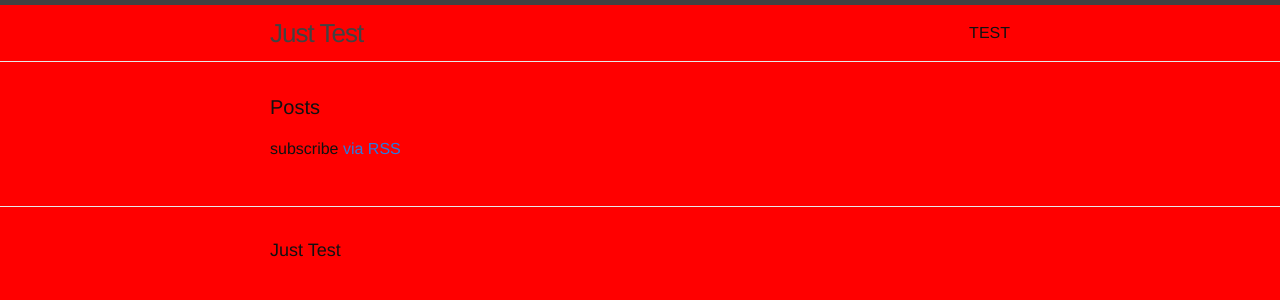
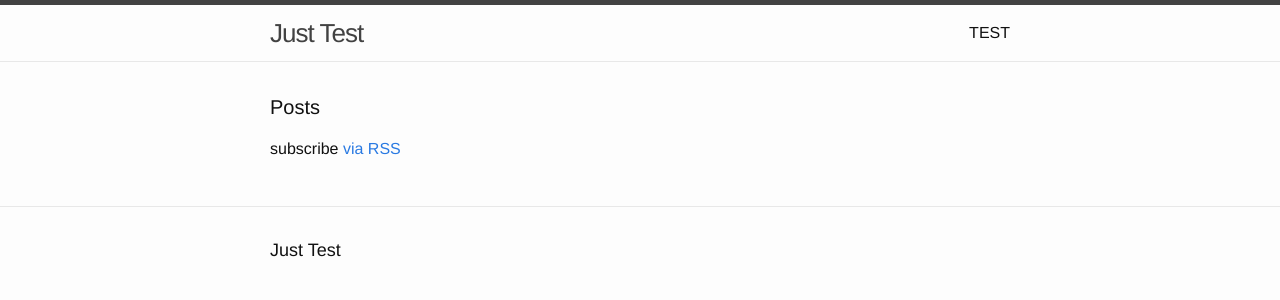
Before and after one commit to pummra/JustTest, a Jekyll site: the page built from index.html, in a window 1280 px wide. Shown: the top 300 px of the page. Built offline with Jekyll 4.4.1, drawn with Linux system fonts in a browser that asks for light colours.

Commit message:
Update main.scss

```diff
--- a/css/main.scss
+++ b/css/main.scss
@@ -28,10 +28,6 @@ $content-width:    800px;
 $on-palm:          600px;
 $on-laptop:        800px;
 
-body {
-    background: #ff0000 !important;
-}
-
 // Use media queries like this:
 // @include media-query($on-palm) {
 //     .wrapper {
```
